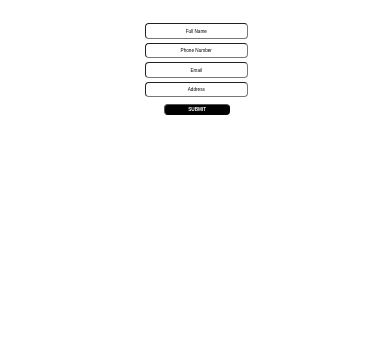
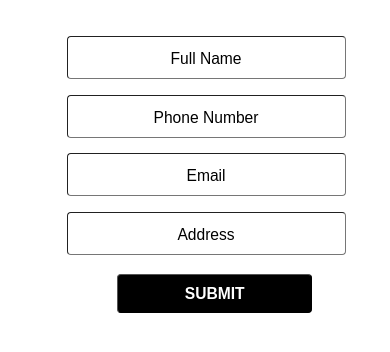
Before and after one commit to qb-eixie/seva-108, a website: page cooking.html in a window 390 px wide. Shown: the part 98-450 px from the top of the page. Drawn offline with Linux system fonts and the light colour scheme.

Commit message:
resposive-

```diff
--- a/cooking.html
+++ b/cooking.html
@@ -69,6 +69,41 @@
         height: 5dvw;
     }
 
+    @media only screen and (max-width: 600px) {
+        input {
+        border-radius: 1dvw;
+        font-size: 5vw;
+        border-width: 0.2dvw;
+        margin-left: 15vw;
+        margin-bottom: 8dvw;
+        height: 10dvw;
+        width: 70dvw;
+        }
+
+        .btn {
+            margin-top: 1dvw;
+            width: 50dvw;
+            background-color: rgb(0, 0, 0);
+            color: rgb(255, 255, 255);
+            font-weight:600;
+            font-size: 4vw;
+            margin-left: 28vw;
+        }
+
+        .fromm {
+            margin-top: 10dvw;
+        }
+
+        ::placeholder {
+        color: rgb(0, 0, 0);
+        font-size: 4dvw;
+        font-weight: 500;
+        text-align: center;
+    }
+
+    }
+
+
 </style>
 
 </html>
```
